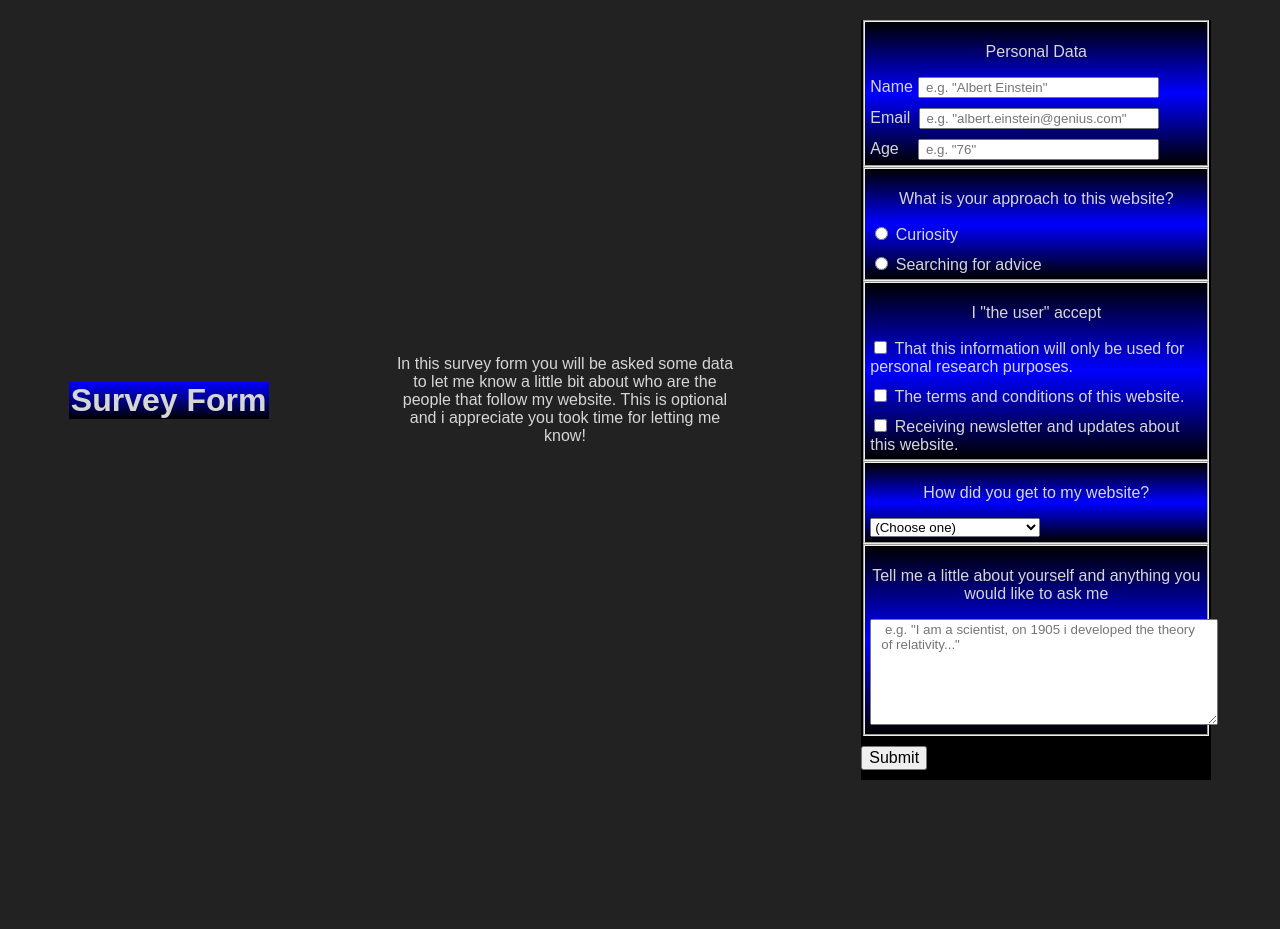
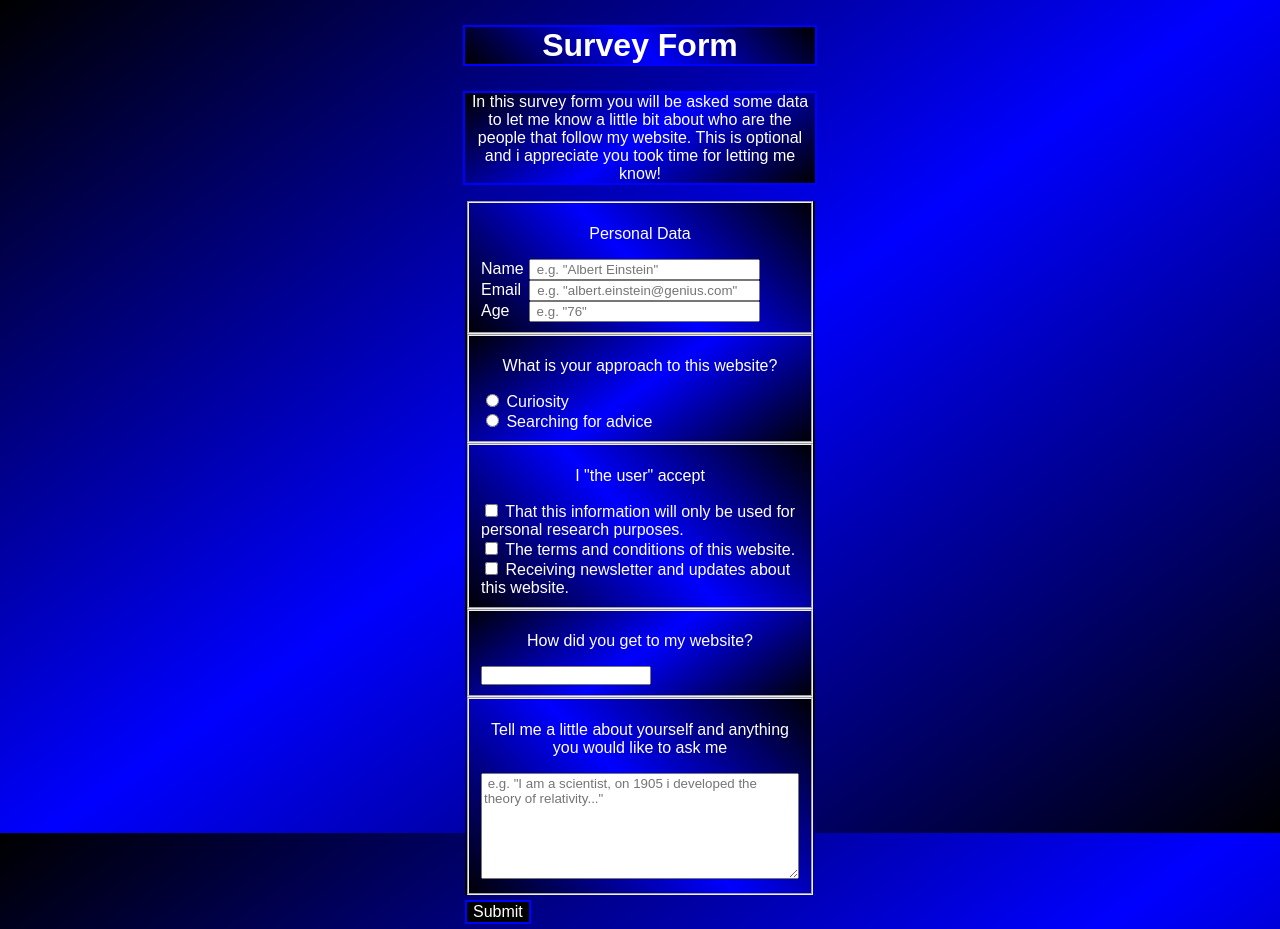
Before and after one commit to 0xMatiz/freeCodeCamp, a website: page 01 - (New) Responsive Web Design COURSE/PART 1/Certification Proyect 1 - Survey Form/surveyForm.html in a window 1280 px wide. Before the commit the page ends 800 px from the top, so only its background shows below. Drawn offline with Linux system fonts and the light colour scheme.

Commit message:
updated a couple of things from the 1st proyect

```diff
--- a/01 - (New) Responsive Web Design COURSE/PART 1/Certification Proyect 1 - Survey Form/styles.css
+++ b/01 - (New) Responsive Web Design COURSE/PART 1/Certification Proyect 1 - Survey Form/styles.css
@@ -1,20 +1,45 @@
 * {
   font-family: sans-serif;
   font-style: bold;
+  --border-color1: blue;
+  --border-color2: white;
+  --border-color3: black;
+  --background-gradient1: linear-gradient(
+    45deg,
+    black,
+    blue,
+    black
+  );
+  --background-gradient2: linear-gradient(
+    145deg,
+    black,
+    blue,
+    black
+  );
+  color: var(--border-color2)
 }
 
 body {
-    color: #d6d6d6;
+  background: var(--background-gradient2);
+  height: 100vh;
 }
 
-.divider {
-    margin: 10px auto;
-
+.bg1 {
+  background: var(--background-gradient1);
 }
 
-h1 {
+.bg2 {
+  background: var(--background-gradient2);
+}
+
+p {
   text-align: center;
-    background: linear-gradient( rgb(0, 0, 255), rgb(0, 0, 0));
+}
+
+#title {
+  text-align: center;
+  background: var(--background-gradient1);
+  border: 2px solid var(--border-color1);
   margin: 25px auto;
   max-width: 350px;
   min-width: 200px;
@@ -23,6 +48,8 @@ h1 {
 }
 
 #description {
+  background: var(--background-gradient2);
+  border: 2px solid var(--border-color1);
   max-width: 350px;
   min-width: 200px;
   text-align: center;
@@ -31,33 +58,11 @@ h1 {
 }
 
 form {
-    background-color: black;
+
   max-width: 350px;
   min-width: 200px;
   margin-left: auto;
   margin-right: auto;
-}
-
-fieldset {
-    background: linear-gradient(rgb(0, 0, 0) ,rgb(0, 0, 255), rgb(0, 0, 0));
-    padding: 5px;
-}
-
-p {
-    text-align: center;
-}
-
-input[type="submit"] {
-    margin: 10px auto;
-    font-size: 16px;
-}
-
-textarea {
-    align-items: center;
-    min-width: 98%;
-    min-height: 100px;
-    padding-left: 10px;
-    padding-right: 10px;
 }
 
 #name {
@@ -75,47 +80,20 @@ textarea {
   margin-left: 15px;
 }
 
-/* I got this CSS from here: https://codepen.io/Jeromche/pen/KKQrGgP */
+select#number {
 
-@keyframes rotate {
-    0% {
-      transform: rotate(0deg);
-    }
-    100% {
-      transform: rotate(360deg);
-    }
 }
 
-  .gradient {
-    --size: 250px;
-    --speed: 50s;
-    --easing: cubic-bezier(0.8, 0.2, 0.2, 0.8);
-
-    width: var(--size);
-    height: var(--size);
-    filter: blur(calc(var(--size) / 5));
-    background-image: linear-gradient(hsl(158, 82, 57, 85%), hsl(252, 82, 57));
-    animation: rotate var(--speed) var(--easing) alternate infinite;
-    border-radius: 30% 70% 70% 30% / 30% 30% 70% 70%;
+textarea {
+  align-items: center;
+  min-width: 98%;
+  min-height: 100px;
 }
 
-  @media (min-width: 720px) {
-    .gradient {
-      --size: 500px;
+#submit {
+  background: var(--border-color3);
+  border: 2px solid var(--border-color1);
+  margin-top: 5px;
+  margin-bottom: 5px;
+  font-size: 16px;
 }
-  }
-
-  body {
-    background-color: #222;
-    position: absolute;
-    inset: 0;
-    display: flex;
-    place-content: center;
-    align-items: center;
-    overflow: hidden;
-  }
-
-  /* This is just to transition when you change the viewport size. */
-  * {
-    transition: all 0.25s ease-out;
-  }
--- a/01 - (New) Responsive Web Design COURSE/PART 1/Certification Proyect 1 - Survey Form/surveyForm.html
+++ b/01 - (New) Responsive Web Design COURSE/PART 1/Certification Proyect 1 - Survey Form/surveyForm.html
@@ -3,79 +3,121 @@
     <head>
         <meta charset="utf-8">
         <meta name="viewport" content="width=device-width, initial-scale=1.0" />
-
+        <script src="./logic.js"></script>
+        <link rel="stylesheet" href="./styles.css">
         <title id="head-title">Survey Form</title>
-
-        <link rel="stylesheet" href="styles.css">
     </head>
 
     <body>
-        <script src="./logic.js"></script>
+        <div class="divider">
+            <h1 id="title">Survey Form</h1>
+        </div>
 
-        <h1 id="title">Survey Form</h1>
+        <div class="divider" id="page-description">
+            <p id="description" class="description">In this survey form you will be asked some data to let me know a little bit about who are the people that follow my website. This is optional and i appreciate you took time for letting me know!</p>
+        </div>
 
-        <p id="description" class="description">In this survey form you will be asked some data to let me know a little bit about who are the people that follow my website. This is optional and i appreciate you took time for letting me know!</p>
+        <div>
+            <form id="survey-form"> <!--IDEA: Here you could add some "IF" logic with JS to make a return message if some data is in a wrong format-->
+                <div class="divider bg1">
+                    <fieldset class="personal-data-fieldset">
+                        <div>
+                            <p class="personal-data-p">Personal Data</p>
+                        </div>
 
-        <form id="survey-form"> <!--IDEA: Here you could add some "IF" logic with JS to make a return message if some data is in a wrong format-->
-            <fieldset class="personal-data-fieldset">
-                <p class="personal-data-p">Personal Data</p>
-                <div class="divider"></div>
+                        <div>
+                            <label id="name-label"><span id="name-span">Name </span><input id="name" type="text" placeholder=' e.g. "Albert Einstein" ' required /></label>
+                        </div>
 
-                <label id="name-label"><span id="name-span">Name </span><input id="name" type="text" placeholder=' e.g. "Albert Einstein" ' required /></label>
-                <div class="divider"></div>
+                        <div>
+                            <label id="email-label"><span id="email-span">Email </span><input id="email" type="email" placeholder=' e.g. "albert.einstein@genius.com"' required /></label>
+                        </div>
 
-                <label id="email-label"><span id="email-span">Email </span><input id="email" type="email" placeholder=' e.g. "albert.einstein@genius.com"' required /></label>
-                <div class="divider"></div>
+                        <div>
+                            <label id="number-label"><span id="age-span">Age </span><input id="number" type="number" placeholder=' e.g. "76" ' min="1" max="120" required /></label>
+                        </div>
+                    </fieldset>
+                </div>
 
-                <label id="number-label"><span id="age-span">Age </span><input id="number" type="number" placeholder=' e.g. "76" ' min="1" max="120" required /></label>
+                <div class="divider bg2">
+                    <fieldset>
+                        <div>
+                            <p>What is your approach to this website?</p>
+                        </div>
+
+                        <div>
+                            <label for="choice-one"><input id="choice-one" value="1" name="choice" type="radio"/> Curiosity</label>
+                        </div>
+
+                        <div>
+                            <label for="choice-two"><input id="choice-two" value="2" name="choice" type="radio" /> Searching for advice</label>
+                        </div>
                     </fieldset>
+                </div>
 
-            <fieldset>
-                <p>What is your approach to this website?</p>
-                <div class="divider"></div>
+                <div class="divider bg1">
+                    <fieldset id="checkbox-fieldset">
+                        <div>
+                            <p class="">I <span>"the user"</span> accept</p>
+                        </div>
 
-                <label for="choice-one"><input id="choice-one" value="1" name="choice" type="radio"/> Curiosity</label>
-                <div class="divider"></div>
+                        <div>
+                            <label><input value="1" type="checkbox" /> That this information will only be used for personal research purposes.</label>
+                        </div>
 
-                <label for="choice-two"><input id="choice-two" value="2" name="choice" type="radio" /> Searching for advice</label>
+                        <div>
+                            <label><input value="2" type="checkbox" required /> The terms and conditions of this website.</label>
+                        </div>
+
+                        <div>
+                            <label><input value="3" type="checkbox" /> Receiving newsletter and updates about this website.</label>
+                        </div>
                     </fieldset>
+                </div>
 
-            <fieldset id="checkbox-fieldset">
-                <p class="">I <span>"the user"</span> accept</p>
-                <div class="divider"></div>
+                <div class="divider bg2">
+                    <fieldset id="dropdown-fieldset">
+                        <div>
+                            <label>
+                                <div>
+                                    <p>How did you get to my website?</p>
+                                </div>
 
-                <label><input value="1" type="checkbox" /> That this information will only be used for personal research purposes.</label>
-                <div class="divider"></div>
-
-                <label><input value="2" type="checkbox" required /> The terms and conditions of this website.</label>
-                <div class="divider"></div>
-
-                <label><input value="3" type="checkbox" /> Receiving newsletter and updates about this website.</label>
-            </fieldset>
-
-            <fieldset id="dropdown-fieldset">
-                <label>
-                    <p>How did you get to my website?</p>
-                    <div class="divider"></div>
-
+                                <div>
                                     <select id="dropdown">
                                         <option value="">(Choose one)</option>
                                         <option value="1">A friend told me about it</option>
                                         <option value="2">I found it on social media</option>
                                     </select>
+                                </div>
                             </label>
+                        </div>
                     </fieldset>
+                </div>
 
+                <div class="divider bg1">
                     <fieldset id="bio-fieldset">
+                        <div>
                             <label for="bio">
+                                <div>
                                     <p>Tell me a little about yourself and anything you would like to ask me</p>
-                    <div class="divider"></div>
+                                </div>
 
-                    <textarea id="bio" placeholder=' e.g. "I am a scientist, on 1905 i developed the theory of relativity..." ' ></textarea>
+                                <div>
+                                    <textarea
+                                        id="bio"
+                                        placeholder=' e.g. "I am a scientist, on 1905 i developed the theory of relativity..." '
+                                    ></textarea>
+                                </div>
                             </label>
+                        </div>
                     </fieldset>
+                </div>
 
+                <div>
                     <input id="submit" type="submit" value="Submit" />
+                </div>
             </form>
+        </div>
     </body>
 </html>
```
Lines whose indentation alone changed are shown as unchanged.
